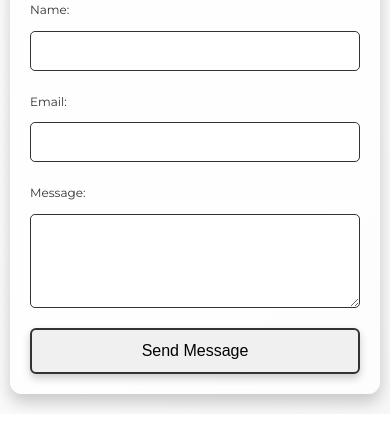
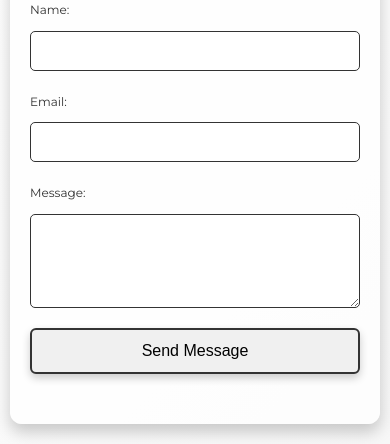
Before and after one commit to JMcoderr/Web-Development, a PHP site: page /contact.html in a window 390 px wide. Shown: the part 885-1329 px from the top of the page. Before the commit the page ends 1297 px from the top, so only its background shows below. Run offline with PHP 8.4, Linux system fonts and the light colour scheme.

Commit message:
debugging:

```diff
--- a/css/contact.css
+++ b/css/contact.css
@@ -453,8 +453,13 @@ footer {
 }
 
 @media (max-width: 768px) {
+    body {
+        overflow-y: auto;
+    }
+
     main {
         padding: 30px 20px;
+        overflow-y: auto;
     }
 
     header {
@@ -501,6 +506,10 @@ footer {
 
     #contact p, #contact ul, #contact form label {
         font-size: 14px;
+    }
+
+    .project-details, #contact {
+        padding-bottom: 50px; /* Ensure enough space for buttons */
     }
 }
 
```
Also changed, not shown: css/project.css (+9 -0 lines).
